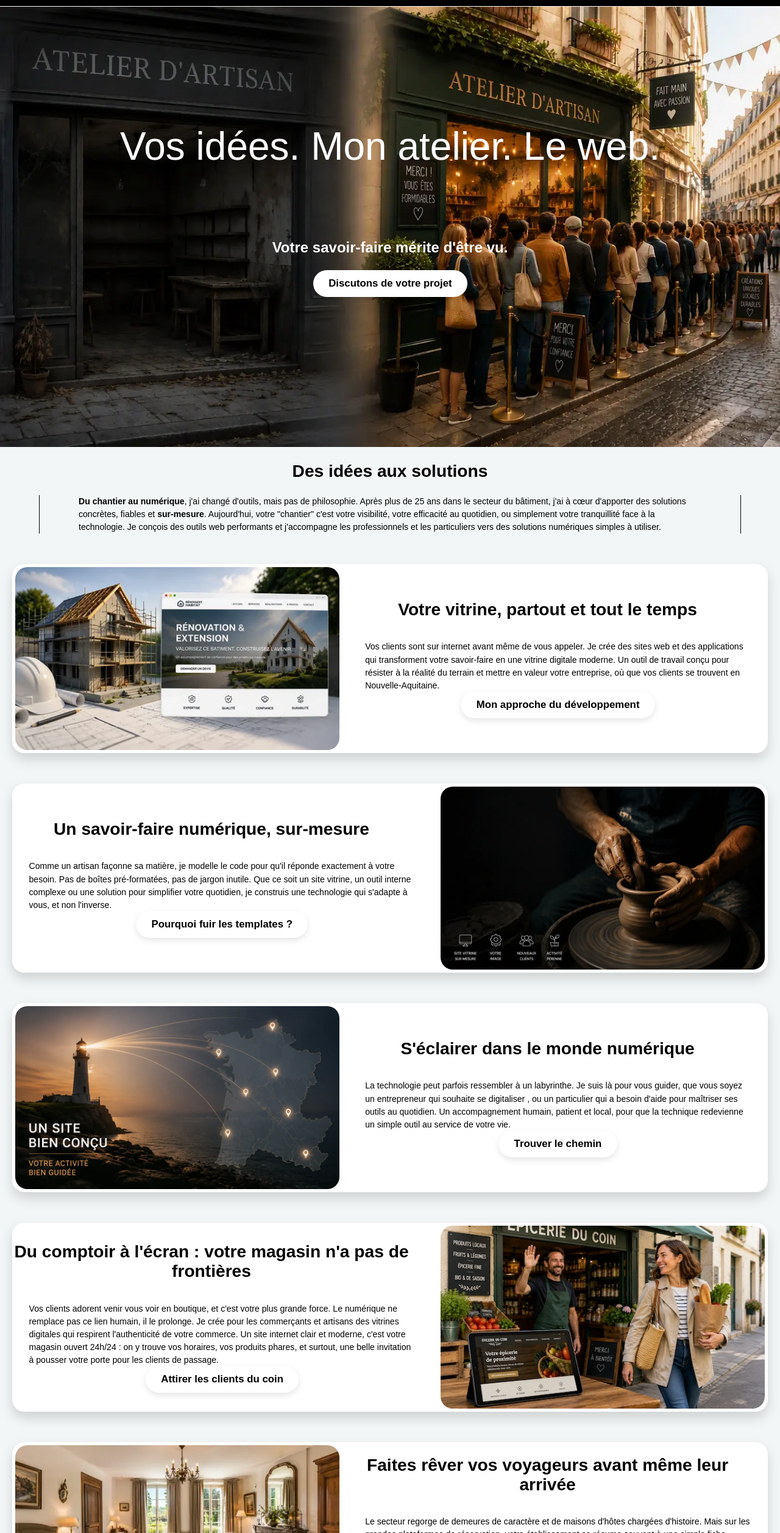
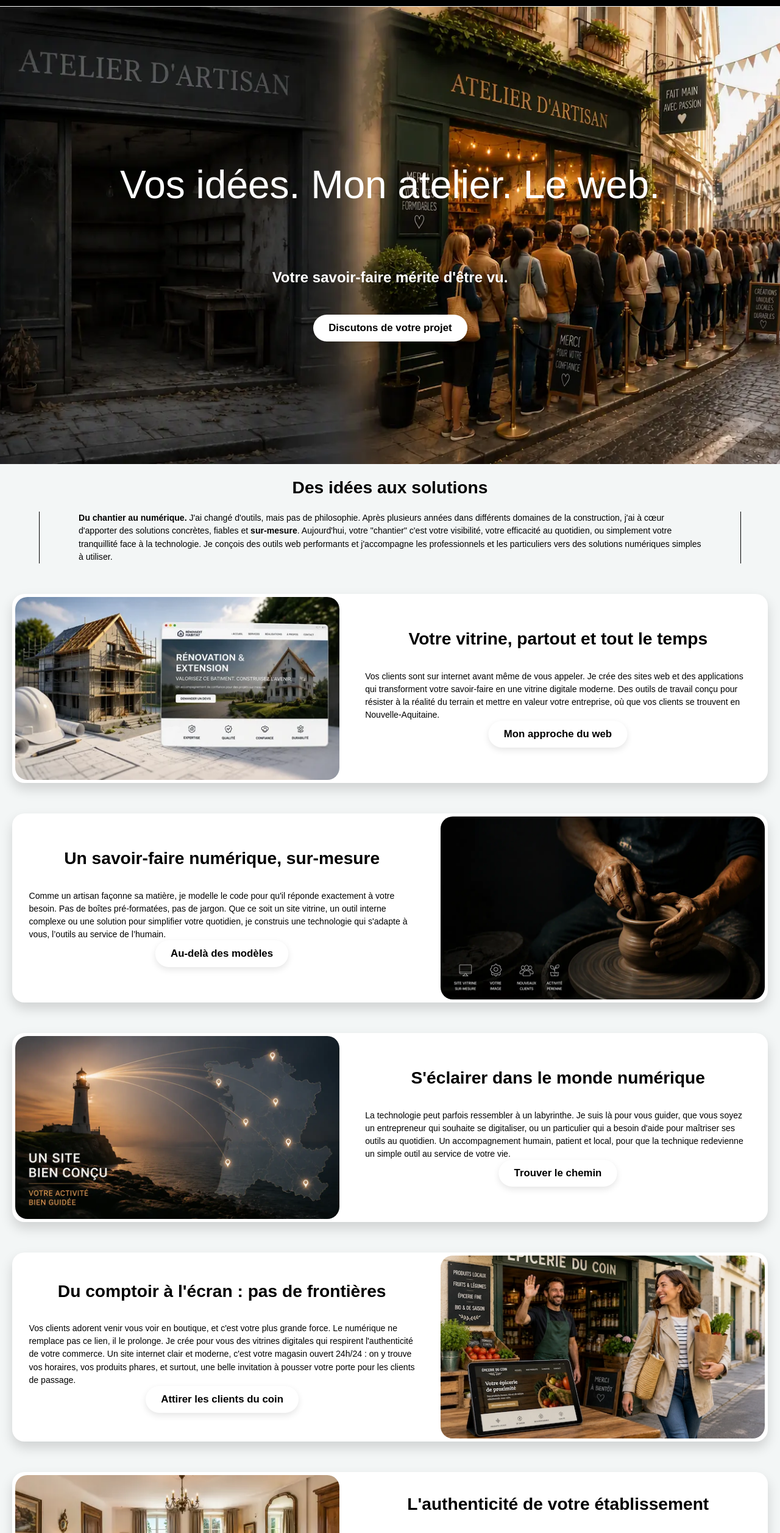
Before and after one commit to Papa-lo/PORTFOLIOPRO, a plain HTML site: page index.html in a window 1280 px wide. Shown: the part 46-2560 px from the top of the page at 61% size. Drawn offline with Linux system fonts and the light colour scheme; a web font is replaced by a local one.

Commit message:
Responsive : slogan et bouton hero et cartes

```diff
--- a/index.html
+++ b/index.html
@@ -44,10 +44,11 @@
 
             <section id="intro">
                 <h2>Des idées aux solutions</h2>
-                <p><strong>Du chantier au numérique</strong>, j'ai changé d'outils, mais pas de philosophie. Après plus de 25 ans dans le secteur du bâtiment, j'ai à cœur d'apporter
-                    des solutions concrètes, fiables et <strong>sur-mesure</strong>. Aujourd'hui, votre "chantier" c'est votre visibilité, votre efficacité au quotidien, ou simplement
-                    votre tranquillité face à la technologie. Je conçois des outils web performants et j'accompagne les professionnels et les particuliers vers des
-                    solutions numériques simples à utiliser.</p>
+                <p><strong>Du chantier au numérique.</strong> J'ai changé d'outils, mais pas de philosophie. Après plusieurs années dans différents domaines de la construction,
+                    j'ai à cœur d'apporter des solutions concrètes, fiables et <strong>sur-mesure</strong>. Aujourd'hui, votre "chantier" c'est votre visibilité, votre efficacité
+                    au quotidien, ou simplement votre tranquillité face à la technologie. Je conçois des outils web performants et j'accompagne les professionnels et les particuliers
+                    vers des solutions numériques simples à utiliser.
+                </p>
             </section>
 
             <section id="articles">
@@ -60,10 +61,10 @@
                                 <h2>Votre vitrine, partout et tout le temps</h2>
                             </header>
                             <p>Vos clients sont sur internet avant même de vous appeler. Je crée des sites web et des applications qui transforment votre savoir-faire
-                                en une vitrine digitale moderne. Un outil de travail conçu pour résister à la réalité du terrain et mettre en valeur votre
+                                en une vitrine digitale moderne. Des outils de travail conçu pour résister à la réalité du terrain et mettre en valeur votre
                                 entreprise, où que vos clients se trouvent en Nouvelle-Aquitaine.</p>
                             <footer>
-                                <a href="details/expert.html" class="btn">Mon approche du développement</a>
+                                <a href="details/expert.html" class="btn">Mon approche du web</a>
                             </footer>
                         </div>
                     </article>
@@ -78,10 +79,10 @@
                                 <h2>Un savoir-faire numérique, sur-mesure</h2>
                             </header>
                             <p>Comme un artisan façonne sa matière, je modelle le code pour qu'il réponde exactement à votre besoin. Pas de boîtes pré-formatées, pas de
-                                jargon inutile. Que ce soit un site vitrine, un outil interne complexe ou une solution pour simplifier votre quotidien, je construis une
-                                technologie qui s'adapte à vous, et non l'inverse.</p>
+                                jargon. Que ce soit un site vitrine, un outil interne complexe ou une solution pour simplifier votre quotidien, je construis une
+                                technologie qui s'adapte à vous, l’outils au service de l’humain.</p>
                             <footer>
-                                <a href="details/artisan.html" class="btn">Pourquoi fuir les templates ?</a>
+                                <a href="details/artisan.html" class="btn">Au-delà des modèles</a>
                             </footer>
                         </div>
                     </article>
@@ -95,8 +96,8 @@
                             <header>
                                 <h2>S'éclairer dans le monde numérique</h2>
                             </header>
-                            <p>La technologie peut parfois ressembler à un labyrinthe. Je suis là pour vous guider, que vous soyez un entrepreneur qui souhaite se digitaliser
-                                , ou un particulier qui a besoin d'aide pour maîtriser ses outils au quotidien. Un accompagnement humain, patient et local, pour que la
+                            <p>La technologie peut parfois ressembler à un labyrinthe. Je suis là pour vous guider, que vous soyez un entrepreneur qui souhaite se digitaliser,
+                                 ou un particulier qui a besoin d'aide pour maîtriser ses outils au quotidien. Un accompagnement humain, patient et local, pour que la
                                 technique redevienne un simple outil au service de votre vie.</p>
                             <footer>
                                 <a href="details/vu.html" class="btn">Trouver le chemin</a>
@@ -111,11 +112,12 @@
                         <img src="images/commerce.webp" alt="Photo de Laurent Ahlsweh">
                         <div class="article-detail">
                             <header>
-                                <h2>Du comptoir à l'écran : votre magasin n'a pas de frontières</h2>
+                                <h2>Du comptoir à l'écran : pas de frontières</h2>
                             </header>
-                            <p>Vos clients adorent venir vous voir en boutique, et c'est votre plus grande force. Le numérique ne remplace pas ce lien humain, il le prolonge. Je crée pour les
-                                commerçants et artisans des vitrines digitales qui respirent l'authenticité de votre commerce. Un site internet clair et moderne, c'est votre magasin ouvert
-                                24h/24 : on y trouve vos horaires, vos produits phares, et surtout, une belle invitation à pousser votre porte pour les clients de passage.</p>
+                            <p>Vos clients adorent venir vous voir en boutique, et c'est votre plus grande force. Le numérique ne remplace pas ce lien, il le prolonge. Je crée
+                                pour vous des vitrines digitales qui respirent l'authenticité de votre commerce. Un site internet clair et moderne, c'est votre magasin ouvert
+                                24h/24 : on y trouve vos horaires, vos produits phares, et surtout, une belle invitation à pousser votre porte pour les clients de passage.
+                            </p>
                             <footer>
                                 <a href="details/commerce.html" class="btn">Attirer les clients du coin</a>
                             </footer>
@@ -130,9 +132,9 @@
                         <img src="images/hote.webp" alt="Photo de Laurent Ahlsweh">
                         <div class="article-detail">
                             <header>
-                                <h2>Faites rêver vos voyageurs avant même leur arrivée</h2>
+                                <h2>L'authenticité de votre établissement</h2>
                             </header>
-                            <p>Le secteur regorge de demeures de caractère et de maisons d'hôtes chargées d'histoire. Mais sur les grandes plateformes de réservation,
+                            <p>Les demeures de caractère et les maisons d'hôtes sont chargées d'histoire. Mais sur les grandes plateformes de réservation,
                                 votre établissement se résume souvent à une simple fiche technique. Je crée des vitrines digitales qui capturent l'âme de votre lieu :
                                 la chaleur de vos pierres, la vue sur les vignes ou le calme de votre jardin. Un site élégant et sur-mesure pour valoriser votre ancrage
                                 local, présenter vos chambres avec authenticité et surtout, retrouver le contact direct avec vos voyageurs, sans intermédiaire.</p>
--- a/styles/hero.css
+++ b/styles/hero.css
@@ -1,5 +1,5 @@
 /*_________________________________Hero*/
-#hero {
+/* #hero {
     display: grid;
     grid-template-columns: 1fr;
     grid-template-rows: 1fr;
@@ -9,19 +9,39 @@
     grid-area: 1/1;
     width: 100%;
     height: auto;
+} */
+
+#hero {
+    position: relative;
+    width: 100%;
+    height: clamp(380px, 60vw, 750px);
+    overflow: hidden;
 }
 
-#slogan {/*________________________________________slogan*/
-    grid-area: 1/1;
+#hero img {
+    position: absolute;
+    inset: 0;
+    width: 100%;
+    height: 100%;
+    object-fit: cover;
+    object-position: center;
+}
+
+#slogan {
+    position: absolute;
+    inset: 0;
+    display: flex;
+    flex-direction: column;
+    align-items: center;
+    justify-content: center;
+    gap: clamp(12px, 2.5vw, 24px);
     text-align: center;
-    /* text-shadow: 2px 2px 4px rgba(0,0,0,1); */
     color: white;
-
-
-    /*________________________________________anim slogan*/
+    padding: 20px;
+    box-sizing: border-box;
     opacity: 0;
-    transform: translateY(50px);/*Décale de 30px vers le bas*/
-    animation: apparition 1s ease 0.2s forwards;/*Dure 1 sec., avec délai 0.3s pour laisser image charger*/
+    transform: translateY(50px);
+    animation: apparition 1s ease 0.2s forwards;
 }
 @keyframes apparition {
     to {
@@ -34,16 +54,15 @@
     font-family: "Tourney", sans-serif;
     font-weight: 300;
     font-size: clamp(2rem, 5vw, 4rem);
-    /* color: white; */
-    margin-top: 15%;
+    /* margin-top: 15%; */
+
 }
 
 #slogan p {
     font-family: "Tektur", sans-serif;
     font-weight: 700;
     font-size: clamp(1rem, 2.5vw, 1.5rem);
-    /* color: white; */
-    margin-top: 9%;
+    /* margin-top: 9%; */
 }
 
 .btn-hero {
--- a/styles/index.css
+++ b/styles/index.css
@@ -7,9 +7,6 @@ body {
     background-color: #f3f6f6;
     /* background-image: url(/images/crepis.webp); */
 }
-
-
-
 /*_________________________________Intro*/
 #intro {
     font-family: "Tektur", sans-serif;
@@ -30,21 +27,16 @@ body {
     line-height: 1.5;
 }
 /*_________________________________Contenu*/
-/* --- ANIMATION AU SCROLL --- */
-.anim {
+.anim {/*_______________Anim Scroll*/
     opacity: 0;
-    /* transform: translateY(40px); */
-    /* Prépare l'animation, mais n'attend pas de délai compliqué ici */
     transition: opacity 0.7s ease, transform 0.7s ease;
 }
 
-/* Quand le JS ajoute la classe "visible", l'animation se lance */
-.anim.visible {
+.anim.visible {/*Quand JS ajoute class "visible", l'animation se lance*/
     opacity: 1;
     transform: translateY(0);
 }
 
-/* On garde ton effet de survol existant ! */
 .anim:hover {
     transform: translateY(-10px);
     /* transform: scale(-1.02); */
@@ -52,7 +44,7 @@ body {
     box-shadow: 0px 10px 20px rgba(0, 0, 0, 0.15);
 }
 
-#expert, #artisan, #vu, #hote {
+#expert, #artisan, #vu, #commerce, #hote {
     margin: 50px 0;
 }
 
@@ -67,20 +59,11 @@ article {background-color: white;
     box-shadow: 0px 10px 20px rgba(0, 0, 0, 0.15);
 }
 
-article:hover {
-    /* S'élève de 5 pixels vers le haut */
-    /* transform: translateY(-5px); */
-    /* Ombre portée qui s'agrandit */
-    /* box-shadow: 0px 10px 20px rgba(0, 0, 0, 0.15); */
-}
-
-
-
 article h2 {
   text-align: center;
   margin: 0 0 10px 0;
   font-size: clamp(1.2rem, 2.2vw, 1.8rem);/*Min: 1.2rem, Max: 1.8rem*/
-  margin: 0 5% 5% 0;
+  margin: 0 0 5% 0;
 }
 
 article p {
@@ -89,11 +72,11 @@ article p {
     margin: 0 4%;
 }
 
-article img {/* --- Style uniforme images (portrait ou paysage) --- */
+article img {/*Style uniforme images (portrait ou paysage)*/
   height: clamp(200px, 40vw, 300px);
-  width: auto;/*La largeur s'ajuste au format (portrait ou paysage)*/
-  max-width: 100%;/* Sécurité pour ne pas dépasser du bloc */
-  object-fit: contain;/*Affiche l'image ENTIÈRE sans la rogner*/
+  width: auto;/*Largeur s'ajuste au format (portrait ou paysage)*/
+  max-width: 100%;/* Sécurité pour pas dépasser du bloc */
+  object-fit: contain;/*Affiche image ENTIÈRE sans rogner*/
   border-radius: 20px;
   margin: 5px;
 }
@@ -128,11 +111,10 @@ article a {
 
 article a:hover,
 article a:focus {
-  background-color: #004bca; /* Nuance légèrement plus sombre */
-  transform: translateY(-2px); /* Léger soulèvement */
+  background-color: #004bca;
+  transform: translateY(-2px);/*Léger soulèvement*/
   box-shadow: 0 6px 14px rgba(0, 0, 0, 0.15);
 }
-
 
 #localisation {/*_________________________________localisation*/
     font-family: "Tektur", sans-serif;
@@ -143,23 +125,22 @@ article a:focus {
 #localisation p {
     font-size: clamp(0.9rem, 1.2vw, 1.1rem);
     max-width: 600px;
-    margin: 0 auto 20px auto; /* Centre le texte et met un espace sous le texte */
+    margin: 0 auto 20px auto; /*Centre texte et met espace sous texte*/
 }
 
 .carte-map {
-    max-width: 800px; /* La carte ne sera pas géante sur les très grands écrans */
-    margin: 0 auto; /* Centre la carte dans la section */
-    border-radius: 15px; /* Arrondit les bords de la carte */
-    overflow: hidden; /* Oblige la carte à respecter les bords arrondis */
-    box-shadow: 0px 5px 15px rgba(0,0,0,0.1); /* Un petit ombre discrète pour faire pro */
+    max-width: 800px;/*Carte pas géante sur très grands écrans*/
+    margin: 0 auto;/*Centre carte dans section*/
+    border-radius: 15px;
+    overflow: hidden;/*Oblige carte à respecter bords arrondis*/
+    box-shadow: 0px 5px 15px rgba(0,0,0,0.1);
 }
 
-/* LA RÈGLE LA PLUS IMPORTANTE POUR LE MOBILE */
-.carte-map iframe {
-    width: 100%; /* Prend 100% de l'espace de son parent (.carte-map) */
-    height: 400px; /* Donne une belle hauteur à la carte */
-    border: 0; /* Enlève la bordure moche par défaut de Google */
-    display: block; /* Enlève un petit espace blanc parasite sous la carte */
+.carte-map iframe {/*RÈGLE PLUS IMPORTANTE CARTE SUR MOBILE*/
+    width: 100%;/*Prend 100% espace de parent (.carte-map)*/
+    height: 400px;/*Donne hauteur à carte*/
+    border: 0;/*Enlève bordure moche par défaut Google*/
+    display: block;/*Enlève espace blanc parasite sous carte*/
 }
 
 
@@ -171,7 +152,7 @@ article a:focus {
 
 
 
-@media (max-width: 767px) {/*______________________________RÈGLES MOBILE (< 768px)*/
+@media (max-width: 1024px) {/*______________________________RÈGLES MOBILE (> 1024px)*/
   article,
   .reverse {
     grid-template-columns: 1fr;/*Passage sur 1 colonne*/
@@ -180,6 +161,7 @@ article a:focus {
   article img,
   .reverse img {
     order: 2;/*Force image à passer SOUS texte pour tous articles */
-    justify-self: center;/*Centre image horizontalement*/
+    /*Centre image horizontalement*/
+    justify-self: center;
   }
 }
```
